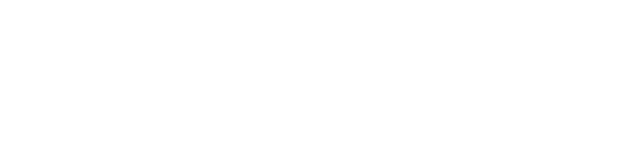
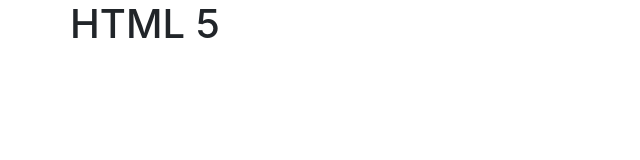
Before and after one commit to endiiii/Deep-Sky-Blue, a plain HTML site: page HTML_PAGE.html in a window 1280 px wide. Shown: the whole page, without its empty margins (0-640 px from the left). Drawn offline with nearby package versions, Linux system fonts and the light colour scheme.

Commit message:
renamed file

```diff
--- a/Untitled-1.html
+++ b/HTML_PAGE.html
@@ -7,6 +7,11 @@
         <div class = "container">
             <div class = "row">
                 <!-- Navigation bar maybe? -->
+                <div>
+                    <h1>
+                        HTML 5
+                    </h1>
+                </div>
             </div>
             <div class = "row">
                 <div class = "col-4">
```
